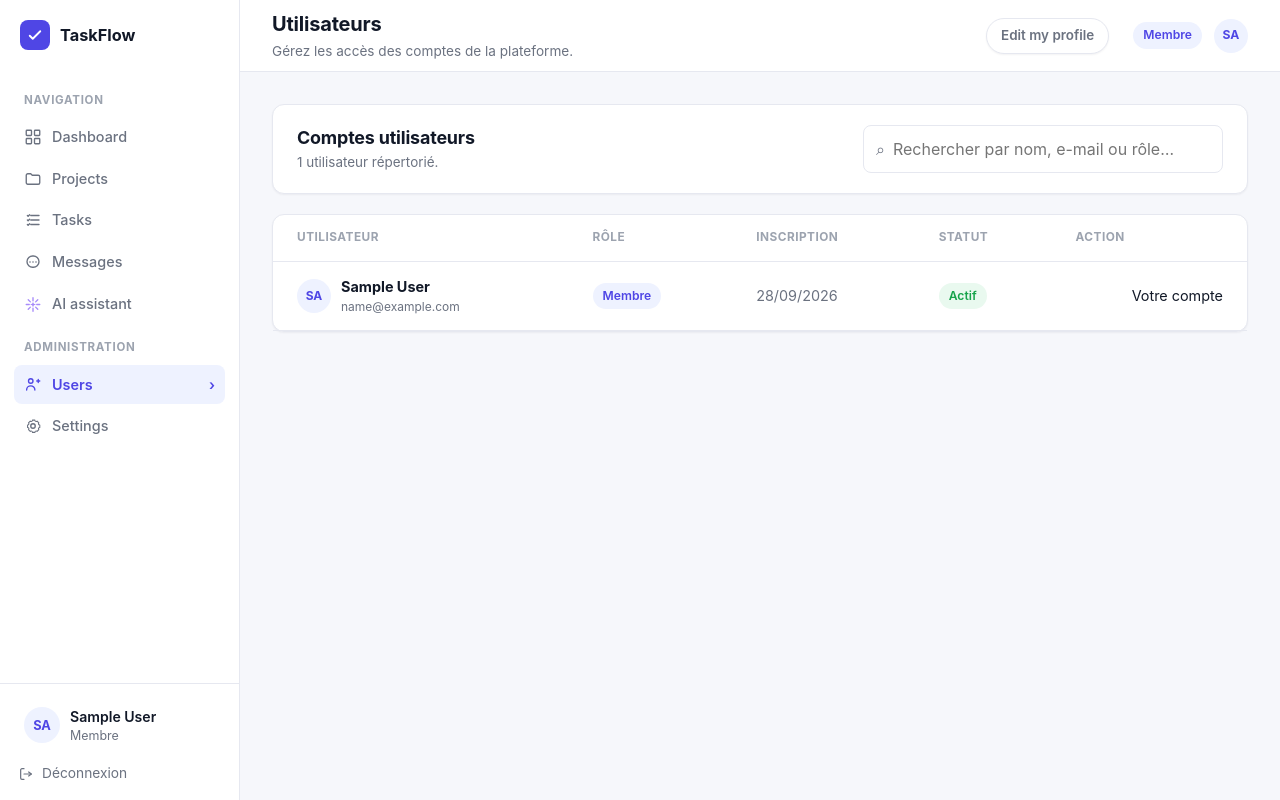
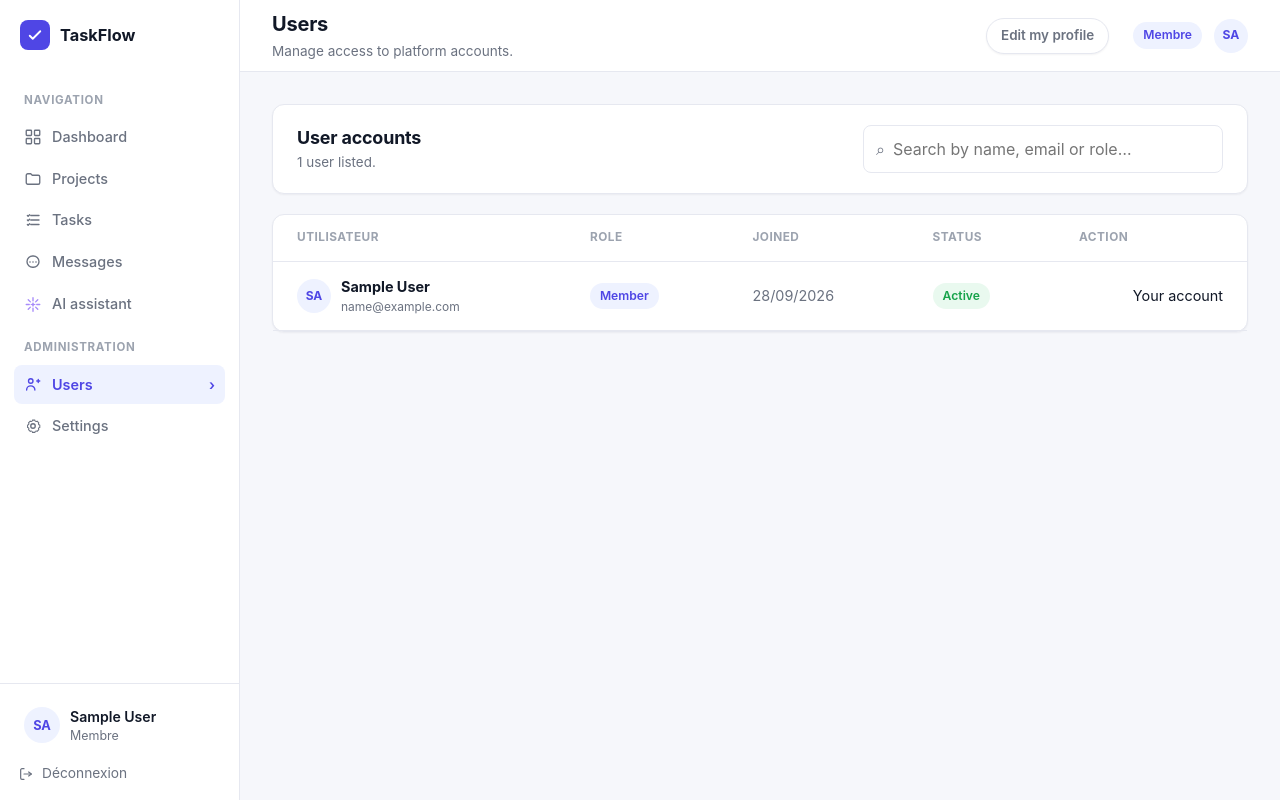
Before and after one commit to workcmtiayon-arch/task_manager, a Django app: page /accounts/utilisateurs/ in a window 1280 px wide. Run offline with Django 5.2, Linux system fonts and the light colour scheme; the visitor is signed in with stand-in values (Sample User, id 1); data comes from the database, SQL or seed files in the repository; parts of the project's set-up code (start-up, migrations or seed data) failed here and were passed over.

Commit message:
i18n: translate administration and invitations

```diff
--- a/templates/accounts/user_list.html
+++ b/templates/accounts/user_list.html
@@ -1,9 +1,9 @@
 {% extends "base.html" %}
-{% load static %}
+{% load static i18n %}
 
-{% block title %}Utilisateurs — TaskFlow{% endblock %}
-{% block page_title %}Utilisateurs{% endblock %}
-{% block page_subtitle %}Gérez les accès des comptes de la plateforme.{% endblock %}
+{% block title %}{% translate "Users" %} — TaskFlow{% endblock %}
+{% block page_title %}{% translate "Users" %}{% endblock %}
+{% block page_subtitle %}{% translate "Manage access to platform accounts." %}{% endblock %}
 
 {% block extra_css %}
 <link rel="stylesheet" href="{% static 'css/dashboard.css' %}">
@@ -12,12 +12,12 @@
 {% block content %}
 <section class="users-toolbar card">
     <div>
-        <h2>Comptes utilisateurs</h2>
-        <p>{{ users|length }} utilisateur{{ users|length|pluralize }} répertorié{{ users|length|pluralize }}.</p>
+        <h2>{% translate "User accounts" %}</h2>
+        <p>{% blocktranslate count count=users|length %}{{ count }} user listed.{% plural %}{{ count }} users listed.{% endblocktranslate %}</p>
     </div>
     <label class="search-field" for="user-search">
         <span aria-hidden="true">⌕</span>
-        <input id="user-search" type="search" placeholder="Rechercher par nom, e-mail ou rôle…" autocomplete="off">
+        <input id="user-search" type="search" placeholder="{% translate 'Search by name, email or role…' %}" autocomplete="off">
     </label>
 </section>
 
@@ -26,11 +26,11 @@
         <table class="data-table users-table">
             <thead>
                 <tr>
-                    <th>Utilisateur</th>
-                    <th>Rôle</th>
-                    <th>Inscription</th>
-                    <th>Statut</th>
-                    <th class="users-table__action">Action</th>
+                    <th>{% translate "User" %}</th>
+                    <th>{% translate "Role" %}</th>
+                    <th>{% translate "Joined" %}</th>
+                    <th>{% translate "Status" %}</th>
+                    <th class="users-table__action">{% translate "Action" %}</th>
                 </tr>
             </thead>
             <tbody id="users-table-body">
@@ -42,32 +42,32 @@
                             <span><strong>{{ account.get_full_name|default:account.username }}</strong><small>{{ account.email }}</small></span>
                         </div>
                     </td>
-                    <td><span class="badge badge--role">{% if account.role == 'ADMIN' %}Administrateur{% else %}Membre{% endif %}</span></td>
+                    <td><span class="badge badge--role">{% if account.role == 'ADMIN' %}{% translate "Administrator" %}{% else %}{% translate "Member" %}{% endif %}</span></td>
                     <td class="is-muted">{{ account.date_joined|date:"d/m/Y" }}</td>
                     <td>
-                        {% if account.is_active %}<span class="badge badge--success">Actif</span>{% else %}<span class="badge badge--danger">Désactivé</span>{% endif %}
+                        {% if account.is_active %}<span class="badge badge--success">{% translate "Active" %}</span>{% else %}<span class="badge badge--danger">{% translate "Disabled" %}</span>{% endif %}
                     </td>
                     <td class="users-table__action">
                         {% if account.pk == request.user.pk %}
-                            <span class="is-muted">Votre compte</span>
+                            <span class="is-muted">{% translate "Your account" %}</span>
                         {% elif account.is_superuser %}
-                            <span class="is-muted">Protégé</span>
+                            <span class="is-muted">{% translate "Protected" %}</span>
                         {% else %}
                             <form action="{% url 'toggle_user_status' account.pk %}" method="post">
                                 {% csrf_token %}
                                 {% if account.is_active %}
-                                <button class="btn btn--danger-outline" type="submit">Désactiver</button>
+                                <button class="btn btn--danger-outline" type="submit">{% translate "Disable" %}</button>
                                 {% else %}
-                                <button class="btn btn--outline" type="submit">Activer</button>
+                                <button class="btn btn--outline" type="submit">{% translate "Enable" %}</button>
                                 {% endif %}
                             </form>
                         {% endif %}
                     </td>
                 </tr>
                 {% empty %}
-                <tr><td colspan="5" class="empty-state">Aucun utilisateur à afficher.</td></tr>
+                <tr><td colspan="5" class="empty-state">{% translate "No users to display." %}</td></tr>
                 {% endfor %}
-                <tr id="no-user-result" hidden><td colspan="5" class="empty-state">Aucun utilisateur ne correspond à votre recherche.</td></tr>
+                <tr id="no-user-result" hidden><td colspan="5" class="empty-state">{% translate "No users match your search." %}</td></tr>
             </tbody>
         </table>
     </div>
```
Also changed, not shown: templates/accounts/system_settings.html (+7 -7 lines), templates/chat/invitations_list.html (+7 -7 lines).
